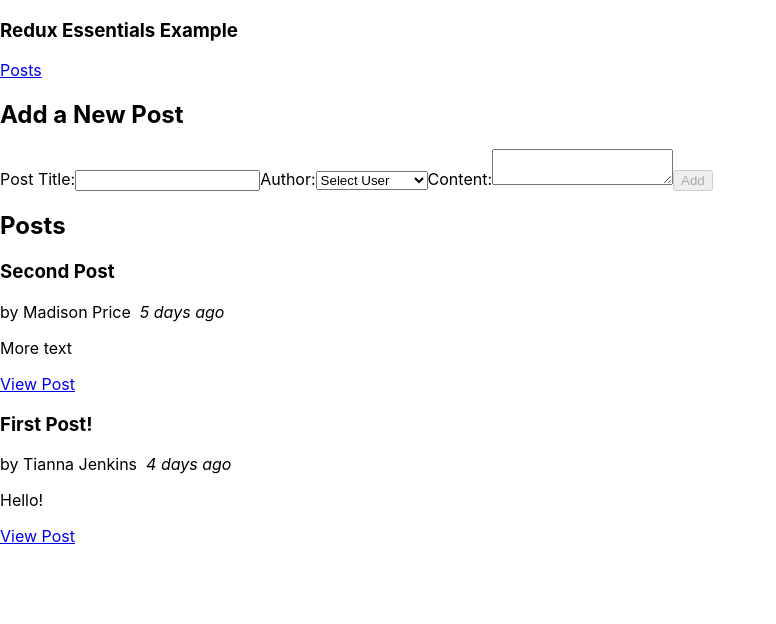
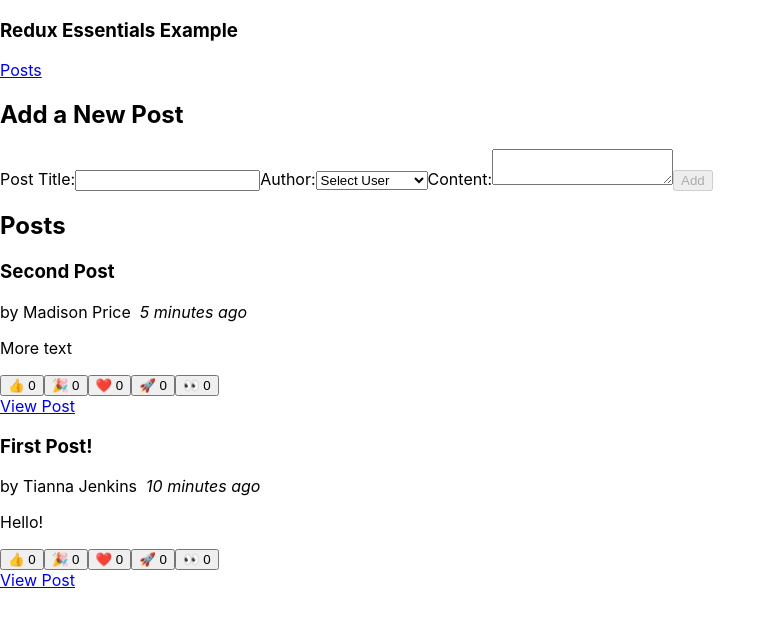
Before and after one commit to the-redux/the-essentials, a React (Create React App) app: page / in a window 1280 px wide. Shown: the top 624 px of the page, without its empty margins (0-776 px from the left). Built offline with nearby package versions, Linux system fonts and the light colour scheme.

Commit message:
Post Reaction Buttons

```diff
--- a/src/features/posts/PostsList.js
+++ b/src/features/posts/PostsList.js
@@ -4,6 +4,7 @@ import { useSelector } from 'react-redux';
 
 import { PostAuthor } from './PostAuthor';
 import { TimeAgo } from './TimeAgo';
+import { ReactionButtons } from './ReactionButtons';
 
 export const PostsList = () => {
   const posts = useSelector(state => state.posts);
@@ -18,6 +19,7 @@ export const PostsList = () => {
         <TimeAgo timestamp={post.date} />
       </div>
       <p>{post.content}</p>
+      <ReactionButtons post={post} />
       <Link to={`/posts/${post.id}`} className="btn">View Post</Link>
     </article>
   ));
--- /dev/null
+++ b/src/features/posts/ReactionButtons.js
@@ -0,0 +1,31 @@
+import React from 'react';
+import { useDispatch } from 'react-redux';
+import { reactionAdded } from './postsSlice';
+
+const reactionEmoji = {
+  thumbsUp: '👍',
+  hooray: '🎉',
+  heart: '❤️',
+  rocket: '🚀',
+  eyes: '👀',
+};
+
+export const ReactionButtons = ({ post }) => {
+
+  const dispatch = useDispatch();
+
+  const reactionButtons = Object.entries(reactionEmoji).map(([name, emoji]) => {
+    return (
+      <button
+        key={name}
+        type="button"
+        className="btn"
+        onClick={() => dispatch(reactionAdded({ postId: post.id, reaction: name }))}
+      >
+        {emoji} {post.reactions[name]}
+      </button>
+    )
+  });
+
+  return <div>{reactionButtons}</div>;
+};
--- a/src/features/posts/SinglePostPage.js
+++ b/src/features/posts/SinglePostPage.js
@@ -3,6 +3,7 @@ import { useParams, Link } from 'react-router-dom';
 import { useSelector } from 'react-redux';
 
 import { PostAuthor } from './PostAuthor';
+import { ReactionButtons } from './ReactionButtons';
 
 export const SinglePostPage = () => {
   const { postId } = useParams();
@@ -18,8 +19,8 @@ export const SinglePostPage = () => {
     <section>
       <article className="post">
         <h2>{post.title} <small><PostAuthor userId={post.user} /></small></h2>
-
         <p className="post-content">{post.content}</p>
+        <ReactionButtons post={post} />
         <Link to={`/editPost/${post.id}`} className="btn">
           Edit Post
         </Link>
--- a/src/features/posts/postsSlice.js
+++ b/src/features/posts/postsSlice.js
@@ -1,12 +1,39 @@
 import { createSlice, nanoid } from '@reduxjs/toolkit';
+import { sub } from 'date-fns';
 
 const initialState = [
-  { id: '1', title: 'First Post!', content: 'Hello!', user: '0', date: '2020-08-03T01:12:22.281Z' },
-  { id: '2', title: 'Second Post', content: 'More text', user: '2', date: '2020-08-04T10:10:22.281Z' },
-];
+  {
+    id: '1',
+    title: 'First Post!',
+    content: 'Hello!',
+    user: '0',
+    date: sub(new Date(), { minutes: 10 }).toISOString(),
+    reactions: {
+      thumbsUp: 0,
+      hooray: 0,
+      heart: 0,
+      rocket: 0,
+      eyes: 0,
+    },
+  },
+  {
+    id: '2',
+    title: 'Second Post',
+    content: 'More text',
+    user: '2',
+    date: sub(new Date(), { minutes: 5 }).toISOString(),
+    reactions: {
+      thumbsUp: 0,
+      hooray: 0,
+      heart: 0,
+      rocket: 0,
+      eyes: 0,
+    },
+  },
+]
 
 const postsSlice = createSlice({
-  name: "posts",
+  name: 'posts',
   initialState,
   reducers: {
     postAdded: {
@@ -21,23 +48,35 @@ const postsSlice = createSlice({
             title,
             content,
             user: userId,
+            reactions: {
+              thumbsUp: 0,
+              hooray: 0,
+              heart: 0,
+              rocket: 0,
+              eyes: 0,
+            }
           }
         };
       }
     },
     postUpdated(state, action) {
       const { id, title, content } = action.payload;
-      const post = state.find(post => post.id === id);
-      if (post) {
-        post.title = title;
-        post.content = content;
+      const existingPost = state.find(post => post.id === id);
+      if (existingPost) {
+        existingPost.title = title;
+        existingPost.content = content;
+      }
+    },
+    reactionAdded(state, action) {
+      const { postId, reaction } = action.payload;
+      const existingPost = state.find(post => post.id === postId);
+      if (existingPost) {
+        existingPost.reactions[reaction]++;
       }
     },
   }
 });
 
-// export const selectorPost = (id) => (state) => state.filter(post => post.id === id);
-
-export const { postAdded, postUpdated } = postsSlice.actions;
+export const { postAdded, postUpdated, reactionAdded } = postsSlice.actions;
 
 export default postsSlice.reducer;
```
